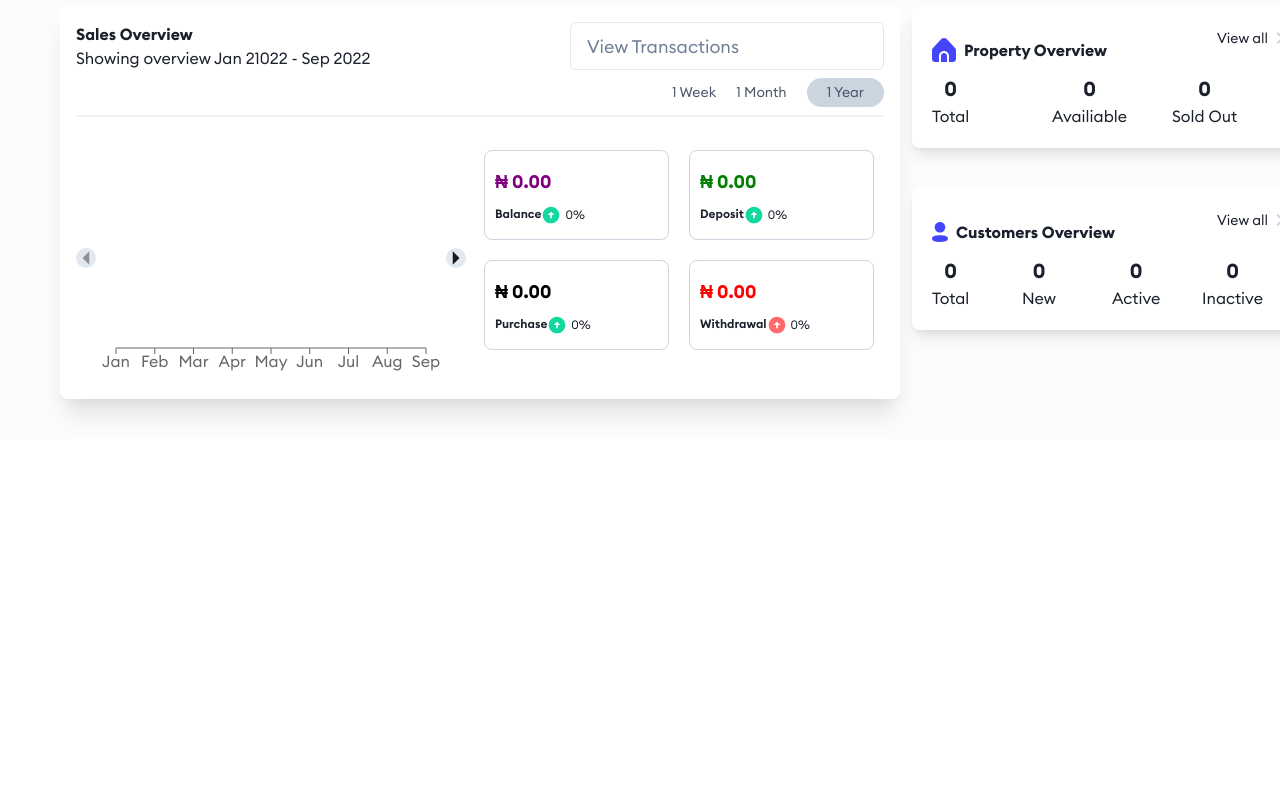
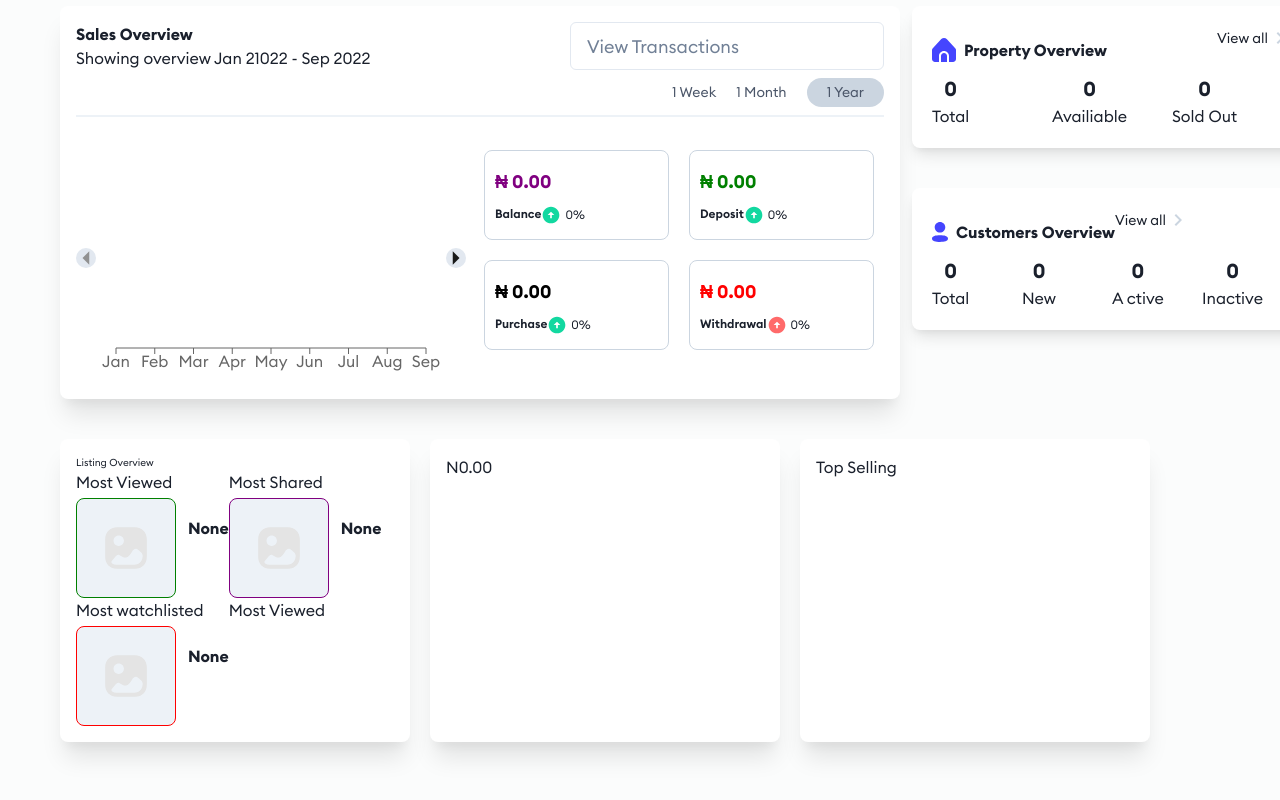
Before and after one commit to igudy/myxellia-admin, a Next.js app: page / in a window 1280 px wide. Shown: the part 318-1118 px from the top of the page. Before the commit the page ends 800 px from the top, so only its background shows below. Built offline with nearby package versions, Linux system fonts and the light colour scheme.

Commit message:
listing overview card

```diff
--- a/src/components/dashboard/Overview.tsx
+++ b/src/components/dashboard/Overview.tsx
@@ -15,6 +15,8 @@ import upGreen from "../../../public/images/icons/upGreen.svg";
 import upRed from "../../../public/images/icons/upRed.svg";
 import House from "../../../public/images/icons/house.svg";
 import Profile from "../../../public/images/icons/profileP.svg";
+import BlankImage from "../../../public/images/icons/blankImage.svg";
+import Bookmark from "../../../public/images/icons/bookmark.svg";
 import { PropertyCard } from "../ui/Card";
 import Image from "next/image";
 import { ChevronRightIcon } from "@chakra-ui/icons";
@@ -152,7 +154,7 @@ const Overview = ({}: OverviewProps) => {
                 rounded={"lg"}
                 boxShadow="lg"
               >
-                <Flex justify={"space-between"}>
+                <Flex justify={"spac e-between"}>
                   <Flex marginY={"3"} fontWeight={"bold"} gap="2 ">
                     <Image src={Profile} alt="house" />
                     <Text>Customers Overview</Text>
@@ -168,7 +170,7 @@ const Overview = ({}: OverviewProps) => {
                   <Flex>
                     <PropertyCard value={"0"} avaliability="Total" />
                     <PropertyCard value={"0"} avaliability="New" />
-                    <PropertyCard value={"0"} avaliability="Active" />
+                    <PropertyCard value={"0"} avaliability="A ctive" />
                     <PropertyCard value={"0"} avaliability="Inactive" />
                   </Flex>
                 </Box>
@@ -177,6 +179,133 @@ const Overview = ({}: OverviewProps) => {
           </Flex>
         </Box>
       </Flex>
+
+      {/* Lisiting Overview */}
+
+      <Flex gap={"5"} marginY={"10"}>
+        <Box
+          padding="4"
+          width="350px"
+          bg={"white"}
+          rounded={"lg"}
+          boxShadow={"xl"}
+        >
+          <Text fontSize={"10"} fontWeight={"fontbold"}>
+            Listing Overview
+          </Text>
+          <Flex>
+            <Box>
+              <Flex direction={"column"}>
+                <Flex direction={"column"}>
+                  Most Viewed
+                  <Box w={"1"} h={"1"}></Box>
+                  <Flex align="center" gap="3">
+                    <Flex
+                      align={"center"}
+                      justify={"center"}
+                      bg={"gray.100"}
+                      w={"100px"}
+                      h={"100px"}
+                      rounded={"lg"}
+                      border={"1px"}
+                      borderColor={"green"}
+                    >
+                      <Image
+                        src={BlankImage}
+                        width={"50"}
+                        height={"50"}
+                        alt="empty"
+                      />
+                    </Flex>
+                    <Text fontWeight={"bold"} mb={"10"}>
+                      None
+                    </Text>
+                  </Flex>
+                </Flex>
+
+                <Flex direction={"column"}>
+                  Most watchlisted
+                  <Box w={"1"} h={"1"}></Box>
+                  <Flex align="center" gap="3">
+                    <Flex
+                      align={"center"}
+                      justify={"center"}
+                      bg={"gray.100"}
+                      w={"100px"}
+                      h={"100px"}
+                      rounded={"lg"}
+                      border={"1px"}
+                      borderColor={"red"}
+                    >
+                      <Image
+                        src={BlankImage}
+                        width={"50"}
+                        height={"50"}
+                        alt="empty"
+                      />
+                    </Flex>
+                    <Text fontWeight={"bold"} mb={"10"}>
+                      None
+                    </Text>
+                  </Flex>
+                </Flex>
+              </Flex>
+            </Box>
+
+            <Box>
+              <Flex direction={"column"}>
+                <Flex direction={"column"}>
+                  Most Shared
+                  <Box w={"1"} h={"1"}></Box>
+                  <Flex align="center" gap="3">
+                    <Flex
+                      align={"center"}
+                      justify={"center"}
+                      bg={"gray.100"}
+                      w={"100px"}
+                      h={"100px"}
+                      rounded={"lg"}
+                      border={"1px"}
+                      borderColor={"purple"}
+                    >
+                      <Image
+                        src={BlankImage}
+                        width={"50"}
+                        height={"50"}
+                        alt="empty"
+                      />
+                    </Flex>
+                    <Text fontWeight={"bold"} mb={"10"}>
+                      None
+                    </Text>
+                  </Flex>
+                </Flex>
+
+                <Flex direction={"column"}>Most Viewed</Flex>
+              </Flex>
+            </Box>
+          </Flex>
+        </Box>
+
+        <Box
+          padding="4"
+          width="350px"
+          bg={"white"}
+          rounded={"lg"}
+          boxShadow={"xl"}
+        >
+          <Text>N0.00</Text>
+        </Box>
+        <Box
+          padding="4"
+          width="350px"
+          bg={"white"}
+          rounded={"lg"}
+          boxShadow={"xl"}
+        >
+          <Text>Top Selling</Text>
+        </Box>
+      </Flex>
     </Box>
   );
 };
```
Also changed, not shown: public/images/icons/blankImage.svg (added), public/images/images/bookmark.svg (added).
